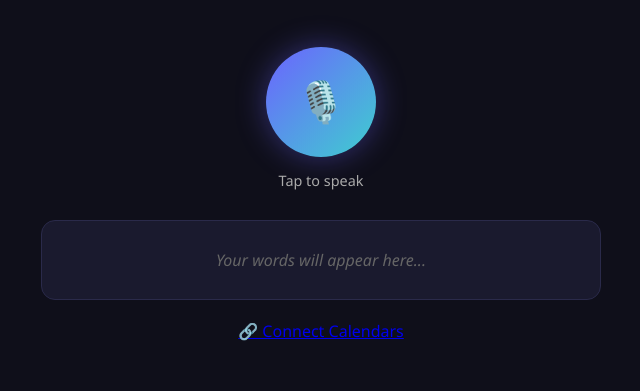
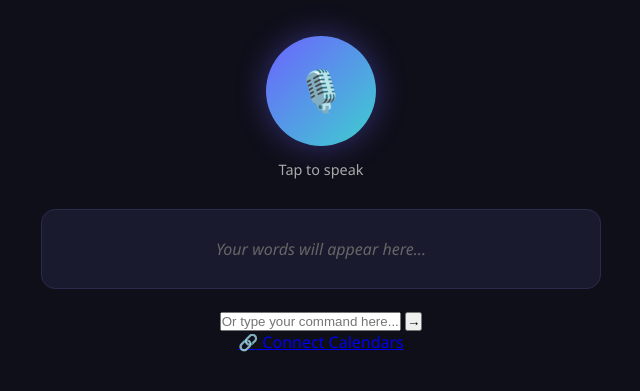
Before and after one commit to kclose23/aria-assistant, a plain HTML site: page public/index.html in a window 1280 px wide. Shown: the part 277-668 px from the top of the page, without its empty margins (319-959 px from the left). Drawn offline with Linux system fonts and the light colour scheme.

Commit message:
Update index.html

```diff
--- a/public/index.html
+++ b/public/index.html
@@ -19,9 +19,14 @@
       <p id="micStatus">Tap to speak</p>
     </div>
 
-    <div class="transcript-box" id="transcriptBox">
-      <p id="transcriptText">Your words will appear here...</p>
-    </div>
+  <div class="transcript-box" id="transcriptBox">
+  <p id="transcriptText">Your words will appear here...</p>
+</div>
+
+<div class="manual-input-box">
+  <input type="text" id="manualInput" placeholder="Or type your command here..." />
+  <button id="manualSubmit">→</button>
+</div>
 
     <div class="result-box hidden" id="resultBox">
       <h3>📋 ARIA Heard:</h3>
```
